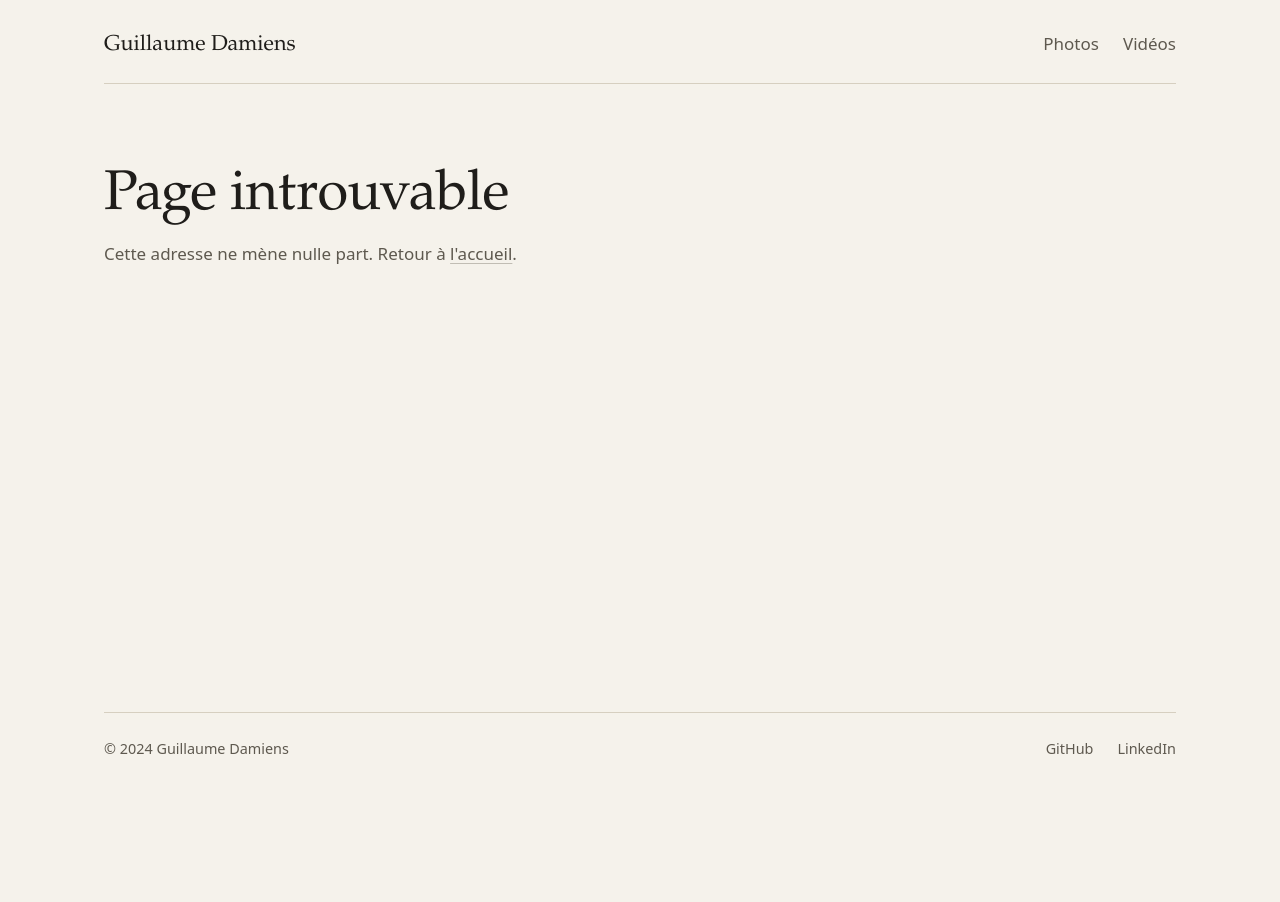
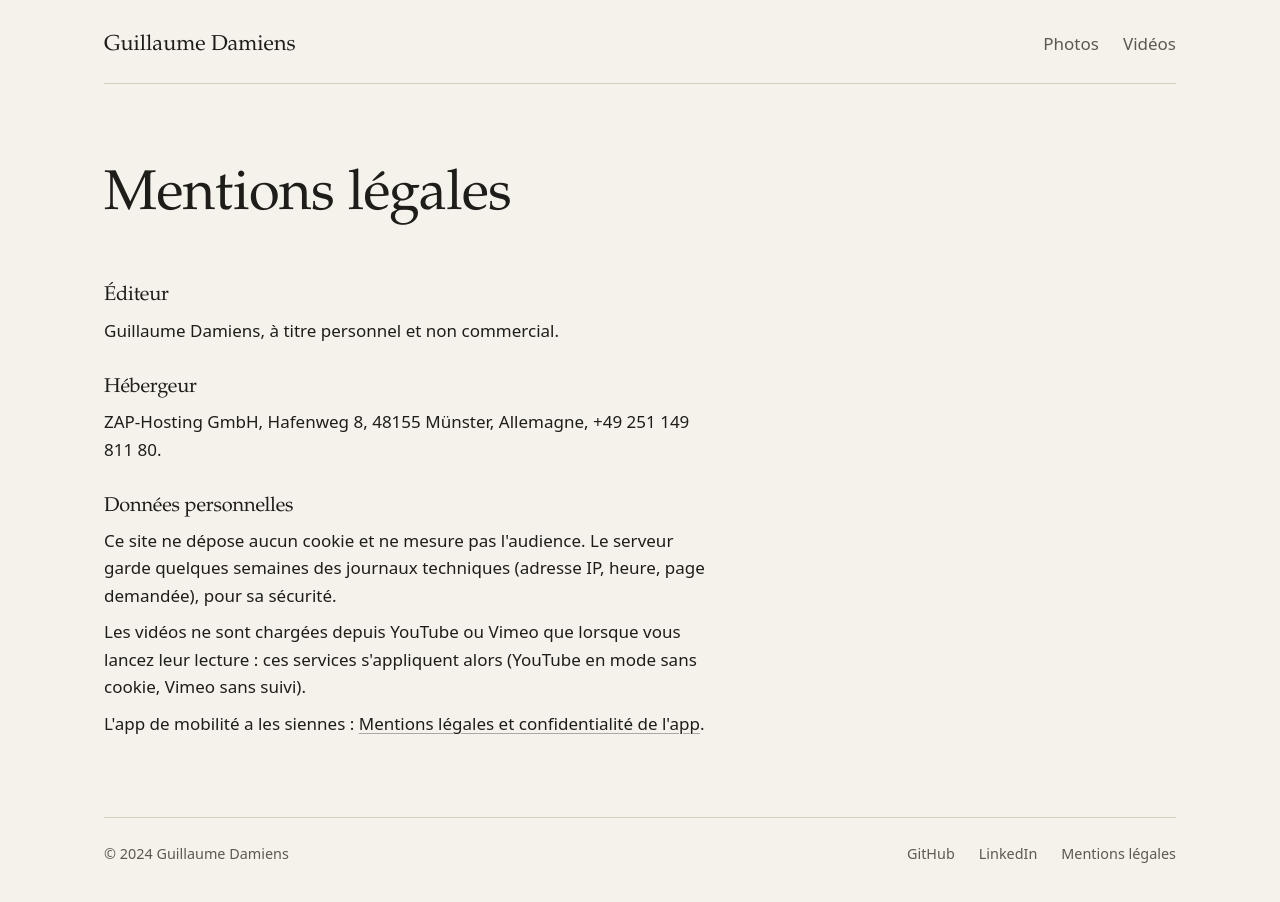
Before and after one commit to GuillaumeDmns/website-react, a React (Vite) app: page /mentions-legales in a window 1280 px wide. Shown: the top 902 px of the page. Before the commit the page ends 800 px from the top, so only its background shows below. Built offline with nearby package versions, Linux system fonts and the light colour scheme.

Commit message:
Legal notice page, linked from the footer

```diff
--- a/src/components/Layout.tsx
+++ b/src/components/Layout.tsx
@@ -1,4 +1,4 @@
-import { NavLink, Outlet, ScrollRestoration } from "react-router-dom";
+import { Link, NavLink, Outlet, ScrollRestoration } from "react-router-dom";
 
 import { links, owner } from "../content";
 import styles from "./Layout.module.css";
@@ -46,6 +46,9 @@ export default function Layout() {
           <li>
             <a href={links.linkedin}>LinkedIn</a>
           </li>
+          <li>
+            <Link to="/mentions-legales">Mentions légales</Link>
+          </li>
         </ul>
       </footer>
       <ScrollRestoration />
--- a/src/content.ts
+++ b/src/content.ts
@@ -148,3 +148,13 @@ export const videos: Video[] = [
   { title: "Aftermovie Gala ESCOM", year: 2018, provider: "youtube", id: "m9bQpUPdIl8" },
   { title: "Aftermovie Intégration UTC", year: 2017, provider: "vimeo", id: "255537990" },
 ];
+
+export const legal = {
+  publisher: "Guillaume Damiens, à titre personnel et non commercial.",
+  host: "ZAP-Hosting GmbH, Hafenweg 8, 48155 Münster, Allemagne, +49 251 149 811 80.",
+  privacy: [
+    "Ce site ne dépose aucun cookie et ne mesure pas l'audience. Le serveur garde quelques semaines des journaux techniques (adresse IP, heure, page demandée), pour sa sécurité.",
+    "Les vidéos ne sont chargées depuis YouTube ou Vimeo que lorsque vous lancez leur lecture : ces services s'appliquent alors (YouTube en mode sans cookie, Vimeo sans suivi).",
+  ],
+  app: { label: "Mentions légales et confidentialité de l'app", url: "https://app.guillaumedamiens.com/privacy" },
+};
--- a/src/main.tsx
+++ b/src/main.tsx
@@ -4,6 +4,7 @@ import { RouterProvider, createBrowserRouter } from "react-router-dom";
 
 import Layout from "./components/Layout";
 import Home from "./pages/Home";
+import Legal from "./pages/Legal";
 import NotFound from "./pages/NotFound";
 import Photos from "./pages/Photos";
 import Videos from "./pages/Videos";
@@ -17,6 +18,7 @@ const router = createBrowserRouter([
       { path: "/", element: <Home /> },
       { path: "/photos", element: <Photos /> },
       { path: "/videos", element: <Videos /> },
+      { path: "/mentions-legales", element: <Legal /> },
       { path: "*", element: <NotFound /> },
     ],
   },
--- /dev/null
+++ b/src/pages/Legal.tsx
@@ -0,0 +1,26 @@
+import { legal, owner } from "../content";
+import styles from "./Page.module.css";
+
+export default function Legal() {
+  return (
+    <>
+      <title>{`Mentions légales · ${owner.name}`}</title>
+      <header className={styles.header}>
+        <h1>Mentions légales</h1>
+      </header>
+      <div className={styles.text}>
+        <h2>Éditeur</h2>
+        <p>{legal.publisher}</p>
+        <h2>Hébergeur</h2>
+        <p>{legal.host}</p>
+        <h2>Données personnelles</h2>
+        {legal.privacy.map((paragraph) => (
+          <p key={paragraph}>{paragraph}</p>
+        ))}
+        <p>
+          L'app de mobilité a les siennes : <a href={legal.app.url}>{legal.app.label}</a>.
+        </p>
+      </div>
+    </>
+  );
+}
--- a/src/pages/Page.module.css
+++ b/src/pages/Page.module.css
@@ -30,3 +30,16 @@
   color: var(--ink-soft);
   font-size: 0.9rem;
 }
+
+.text {
+  max-width: var(--measure);
+}
+
+.text h2 {
+  margin-top: 2rem;
+  font-size: 1.25rem;
+}
+
+.text p {
+  margin-top: 0.6rem;
+}
--- a/vite.config.ts
+++ b/vite.config.ts
@@ -3,7 +3,7 @@ import { defineConfig, type Plugin } from "vite";
 
 // Pages of the router (src/main.tsx). The server only serves files, so each one gets a copy of index.html where it
 // looks for it (photos/index.html…); the app then renders the page.
-const pages = ["photos", "videos"];
+const pages = ["photos", "videos", "mentions-legales"];
 
 function pageEntries(): Plugin {
   return {
```
Also changed, not shown: 1 other file (tests, documents, lock files or other folders).
